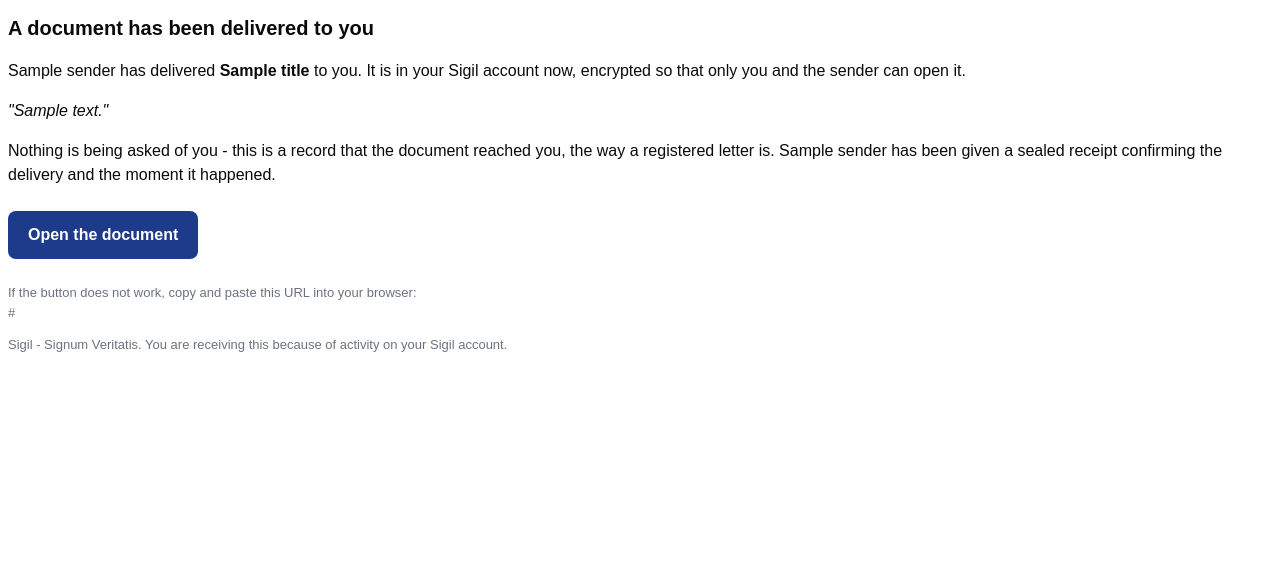
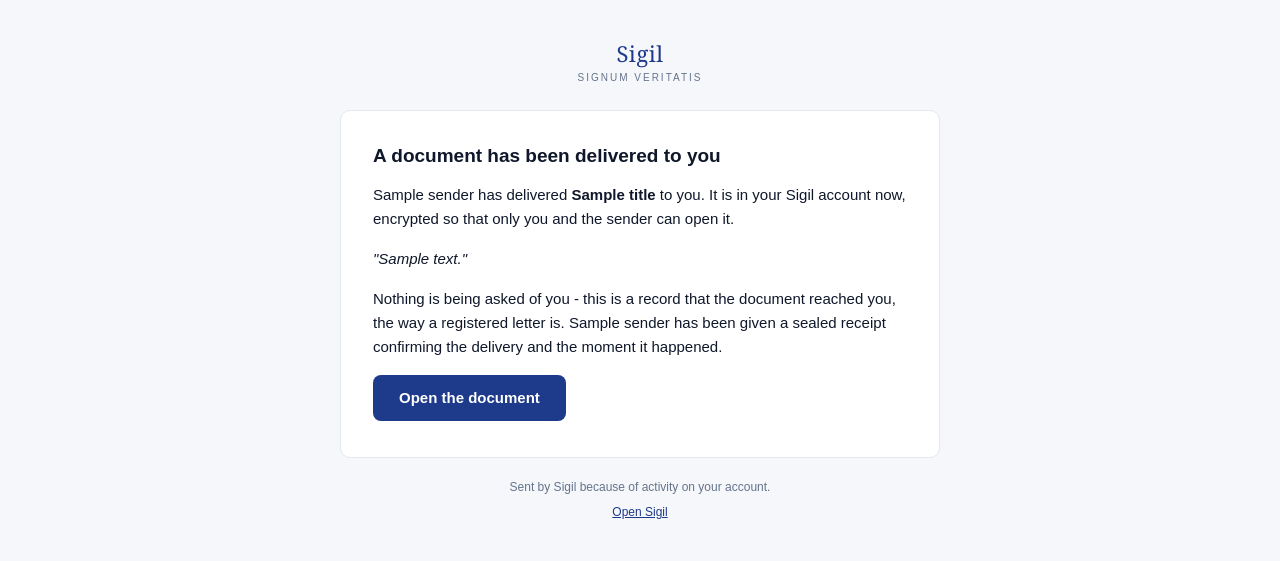
Before and after one commit to kristiyanstoykov/sigil, a Symfony app: template templates/emails/document_delivered.html.twig in a window 1280 px wide. Shown: the top 561 px of the page. Run offline with Twig, Linux system fonts and the light colour scheme; the template is opened without the code that fills it: most values are stand-ins (such as "Sample title", 1, 10 or a date in 2020); some libraries are stand-ins or nearby versions.

Commit message:
The two auth emails were bare hand-rolled HTML and now extend it, every email gets a preheader, and a proper plain text part is derived from the HTML (league/html-to markdown via Mailer\Service\HtmlToTextConverter, which decodes the entities the library leaves in URLs). Added sigil:mail:preview to send every template to an address. Fixes block('action_url')|trim double-escaping signed URLs.

```diff
--- a/composer.json
+++ b/composer.json
@@ -12,6 +12,7 @@
         "doctrine/doctrine-migrations-bundle": "^4.0",
         "doctrine/orm": "^3.6",
         "endroid/qr-code": "^6.1",
+        "league/html-to-markdown": "^5.1",
         "mpdf/mpdf": "^8.3",
         "phpdocumentor/reflection-docblock": "^6.0",
         "phpstan/phpdoc-parser": "^2.3",
--- a/templates/emails/base.html.twig
+++ b/templates/emails/base.html.twig
@@ -1,28 +1,94 @@
-{# Transactional email shell. Inline styles only - mail clients drop <style>. #}
+{#
+    Transactional email shell - docs/design/email/sigil-email-shell.html, made
+    a layout. Tables and inline styles only: mail clients drop <style> and
+    Outlook ignores flex/grid. No mark yet: it needs a public host (Gmail
+    cannot fetch localhost, strips <svg> and blocks data: URIs, and Brevo's API
+    flattens a CID part into a plain attachment). Once deployed, put back
+    <img src="{{ absolute_url(asset('images/sigil-mark-2x.png')) }}"> above
+    the wordmark. block() output is already escaped, so the two blocks read as
+    strings get |raw after |trim.
+#}
 <!DOCTYPE html>
 <html lang="en">
-<body style="font-family: Arial, Helvetica, sans-serif; color: #0A0A0A; line-height: 1.5;">
-    <h1 style="font-size: 20px;">{% block heading %}{% endblock %}</h1>
+<head>
+<meta charset="utf-8">
+<meta name="viewport" content="width=device-width, initial-scale=1">
+<meta name="color-scheme" content="light dark">
+<meta name="supported-color-schemes" content="light dark">
+<title>{% block heading %}{% endblock %}</title>
+<!--[if mso]>
+<style>body,table,td,a{font-family:Arial,Helvetica,sans-serif !important;}</style>
+<![endif]-->
+<style>
+  @media only screen and (max-width:600px){
+    .sg-pad{padding-left:20px !important;padding-right:20px !important;}
+  }
+</style>
+</head>
+<body style="margin:0;padding:0;background-color:#F5F7FB;">
+{% if block('preheader') is defined and block('preheader')|trim %}
+<span style="display:none !important;visibility:hidden;opacity:0;color:transparent;height:0;width:0;overflow:hidden;mso-hide:all;">{{ block('preheader')|trim|raw }}</span>
+{% endif %}
 
-    {% block body %}{% endblock %}
+<table role="presentation" cellpadding="0" cellspacing="0" border="0" width="100%" style="background-color:#F5F7FB;">
+  <tr>
+    <td align="center" style="padding:32px 12px;">
 
-    {% if block('action_url') is defined and block('action_url')|trim %}
-        <p style="margin: 24px 0;">
-            <a href="{{ block('action_url')|trim }}"
-               style="display: inline-block; background: #1E3A8A; color: #ffffff; text-decoration: none;
-                      padding: 12px 20px; border-radius: 8px; font-weight: 600;">
-                {% block action_label %}Open in Sigil{% endblock %}
-            </a>
-        </p>
+      <table role="presentation" cellpadding="0" cellspacing="0" border="0" width="600" style="width:600px;max-width:600px;">
 
-        <p style="color: #6B7280; font-size: 13px;">
-            If the button does not work, copy and paste this URL into your browser:<br>
-            <span style="word-break: break-all;">{{ block('action_url')|trim }}</span>
-        </p>
-    {% endif %}
+        {# header #}
+        <tr>
+          <td class="sg-pad" align="center" style="padding:8px 32px 24px;">
+            <div style="font-family:Georgia,'Times New Roman',serif;font-size:22px;line-height:26px;mso-line-height-rule:exactly;color:#1E3A8A;letter-spacing:.5px;">Sigil</div>
+            <div style="font-family:Arial,Helvetica,sans-serif;font-size:10px;line-height:16px;mso-line-height-rule:exactly;color:#64748B;letter-spacing:2px;text-transform:uppercase;padding-top:4px;">Signum Veritatis</div>
+          </td>
+        </tr>
 
-    <p style="color: #6B7280; font-size: 13px;">
-        Sigil - Signum Veritatis. You are receiving this because of activity on your Sigil account.
-    </p>
+        {# card #}
+        <tr>
+          <td style="background-color:#FFFFFF;border:1px solid #E2E8F0;border-radius:10px;">
+            <table role="presentation" cellpadding="0" cellspacing="0" border="0" width="100%">
+              <tr>
+                <td class="sg-pad" style="padding:32px;font-family:Arial,Helvetica,sans-serif;font-size:15px;line-height:24px;mso-line-height-rule:exactly;color:#0F172A;">
+
+                  <h1 style="margin:0 0 14px;font-family:Arial,Helvetica,sans-serif;font-size:19px;line-height:26px;mso-line-height-rule:exactly;font-weight:bold;color:#0F172A;">{{ block('heading') }}</h1>
+
+                  {% block body %}{% endblock %}
+
+                  {% if block('action_url') is defined and block('action_url')|trim %}
+                  <table role="presentation" cellpadding="0" cellspacing="0" border="0" style="margin:8px 0 4px;">
+                    <tr>
+                      <td align="center" bgcolor="#1E3A8A" style="border-radius:8px;">
+                        <a href="{{ block('action_url')|trim|raw }}" style="display:block;padding:13px 26px;font-family:Arial,Helvetica,sans-serif;font-size:15px;line-height:20px;mso-line-height-rule:exactly;font-weight:bold;color:#FFFFFF;text-decoration:none;">{% block action_label %}Open in Sigil{% endblock %}</a>
+                      </td>
+                    </tr>
+                  </table>
+                  {% endif %}
+
+                  {% if block('note') is defined and block('note')|trim %}
+                  <p style="margin:20px 0 0;font-size:13px;line-height:20px;color:#64748B;">{{ block('note')|trim|raw }}</p>
+                  {% endif %}
+
+                </td>
+              </tr>
+            </table>
+          </td>
+        </tr>
+
+        {# footer #}
+        <tr>
+          <td class="sg-pad" align="center" style="padding:20px 32px 8px;font-family:Arial,Helvetica,sans-serif;font-size:12px;line-height:19px;mso-line-height-rule:exactly;color:#64748B;">
+            <p style="margin:0 0 6px;">Sent by Sigil because of activity on your account.</p>
+            <p style="margin:0;">
+              <a href="{{ url('app_dashboard') }}" style="color:#1E3A8A;text-decoration:underline;">Open Sigil</a>
+            </p>
+          </td>
+        </tr>
+
+      </table>
+
+    </td>
+  </tr>
+</table>
 </body>
 </html>
--- a/templates/emails/document_delivered.html.twig
+++ b/templates/emails/document_delivered.html.twig
@@ -1,19 +1,20 @@
 {% extends 'emails/base.html.twig' %}
 
 {% block heading %}A document has been delivered to you{% endblock %}
+{% block preheader %}{{ sender }} delivered {{ title }} to you.{% endblock %}
 
 {% block body %}
-    <p>
+    <p style="margin:0 0 16px;">
         {{ sender }} has delivered <strong>{{ title }}</strong> to you. It is in your Sigil
         account now, encrypted so that only you and the sender can open it.
     </p>
 
     {% if note %}
-        <p><em>"{{ note }}"</em></p>
+        <p style="margin:0 0 16px;"><em>"{{ note }}"</em></p>
     {% endif %}
 
     {# Notice, not request: nothing is being asked, and nothing can be refused. #}
-    <p>
+    <p style="margin:0 0 16px;">
         Nothing is being asked of you - this is a record that the document reached you,
         the way a registered letter is. {{ sender }} has been given a sealed receipt
         confirming the delivery and the moment it happened.
--- a/templates/emails/document_shared.html.twig
+++ b/templates/emails/document_shared.html.twig
@@ -1,9 +1,10 @@
 {% extends 'emails/base.html.twig' %}
 
 {% block heading %}A document was shared with you{% endblock %}
+{% block preheader %}{{ sharedBy }} shared {{ title }} with you.{% endblock %}
 
 {% block body %}
-    <p>
+    <p style="margin:0 0 16px;">
         {{ sharedBy }} shared <strong>{{ title }}</strong> with you on Sigil. You can read and
         download it; signing it is a separate request, which nobody has made of you here.
     </p>
--- a/templates/emails/document_signed.html.twig
+++ b/templates/emails/document_signed.html.twig
@@ -1,15 +1,16 @@
 {% extends 'emails/base.html.twig' %}
 
 {% block heading %}{{ signedBy }} signed your document{% endblock %}
+{% block preheader %}{{ signedBy }} signed {{ title }}.{% endblock %}
 
 {% block body %}
-    <p>
+    <p style="margin:0 0 16px;">
         <strong>{{ title }}</strong> was signed by {{ signedBy }}. The signature was added as a new
         version; every earlier version is kept as part of the record.
     </p>
 
     {% if remaining is defined and remaining > 0 %}
-        <p>{{ remaining }} signer(s) still have to sign before the request is complete.</p>
+        <p style="margin:0 0 16px;">{{ remaining }} signer(s) still have to sign before the request is complete.</p>
     {% endif %}
 {% endblock %}
 
--- a/templates/emails/document_uploaded.html.twig
+++ b/templates/emails/document_uploaded.html.twig
@@ -1,9 +1,10 @@
 {% extends 'emails/base.html.twig' %}
 
 {% block heading %}Your document is stored and encrypted{% endblock %}
+{% block preheader %}{{ title }} is stored and encrypted. Sign it, or ask others to.{% endblock %}
 
 {% block body %}
-    <p>
+    <p style="margin:0 0 16px;">
         <strong>{{ title }}</strong> was uploaded to Sigil and encrypted at rest. Nothing has been
         signed yet: sign it yourself, or request signatures from other people.
     </p>
--- a/templates/emails/signing_completed.html.twig
+++ b/templates/emails/signing_completed.html.twig
@@ -1,9 +1,10 @@
 {% extends 'emails/base.html.twig' %}
 
 {% block heading %}Everyone has signed{% endblock %}
+{% block preheader %}All {{ total }} signer(s) have signed {{ title }}.{% endblock %}
 
 {% block body %}
-    <p>
+    <p style="margin:0 0 16px;">
         All {{ total }} signer(s) have signed <strong>{{ title }}</strong>. The request is complete
         and each signature is kept as its own version of the document.
     </p>
--- a/templates/emails/signing_turn.html.twig
+++ b/templates/emails/signing_turn.html.twig
@@ -1,14 +1,15 @@
 {% extends 'emails/base.html.twig' %}
 
 {% block heading %}It is your turn to sign{% endblock %}
+{% block preheader %}{{ requester }} is waiting on your signature for {{ title }}.{% endblock %}
 
 {% block body %}
-    <p>
+    <p style="margin:0 0 16px;">
         {{ requester }} asked you to sign <strong>{{ title }}</strong>. You are signer
         {{ position }} of {{ total }}, and the document is waiting on you.
     </p>
 
-    <p>
+    <p style="margin:0 0 16px;">
         The request expires on <strong>{{ deadline|date('j M Y, H:i') }}</strong>. You will need your
         certificate PIN to sign.
     </p>
```
Also changed, not shown: config/services.yaml (+9 -0 lines), src/Mailer/Command/PreviewEmailsCommand.php (added, +107 -0 lines), src/Mailer/Service/HtmlToTextConverter.php (added, +34 -0 lines), templates/auth/email/confirmation_email.html.twig (+12 -22 lines), templates/auth/reset_password/email.html.twig (+13 -18 lines), templates/emails/signing_closed.html.twig (+7 -6 lines), assets/images/sigil-mark-2x.png (added), 1 other file.
